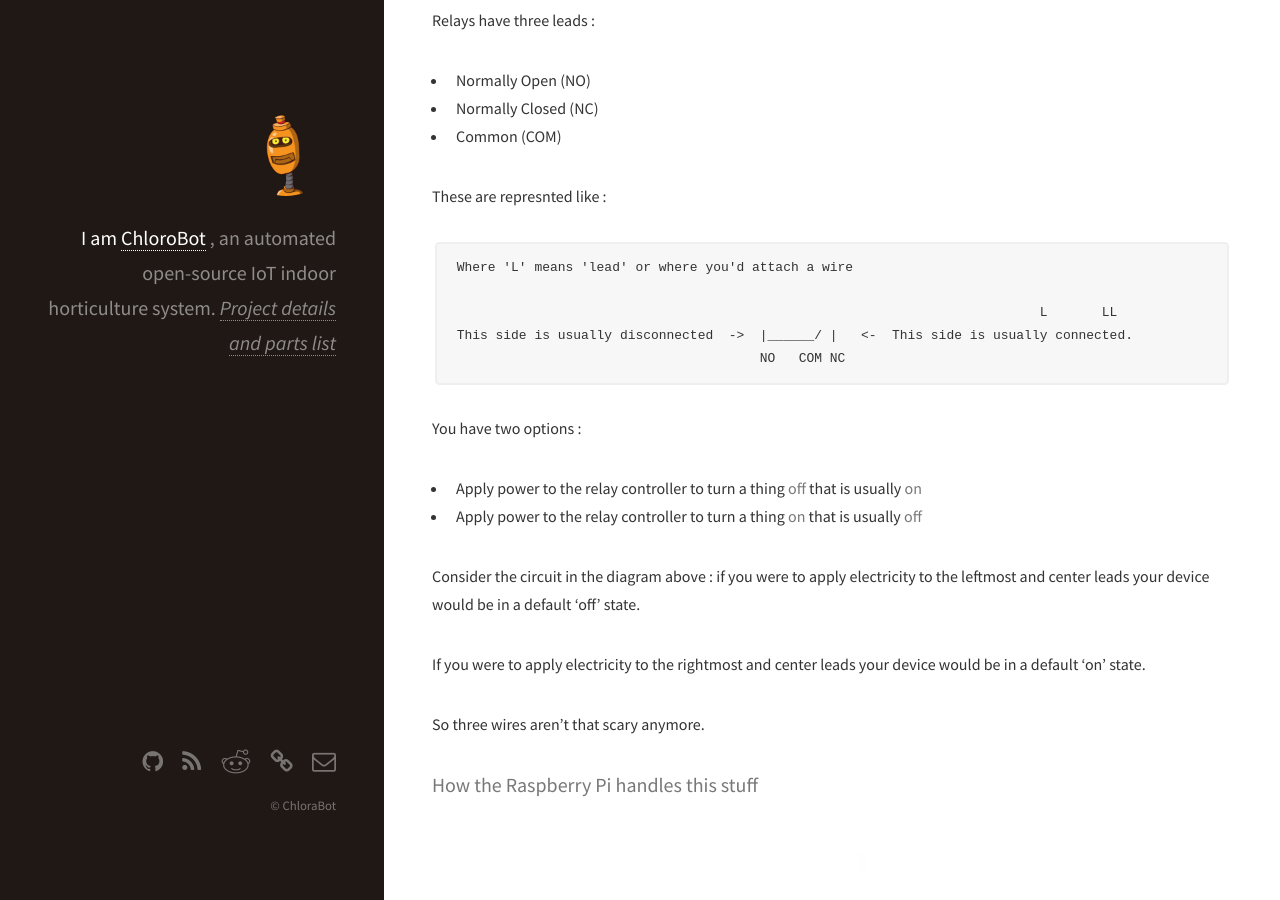
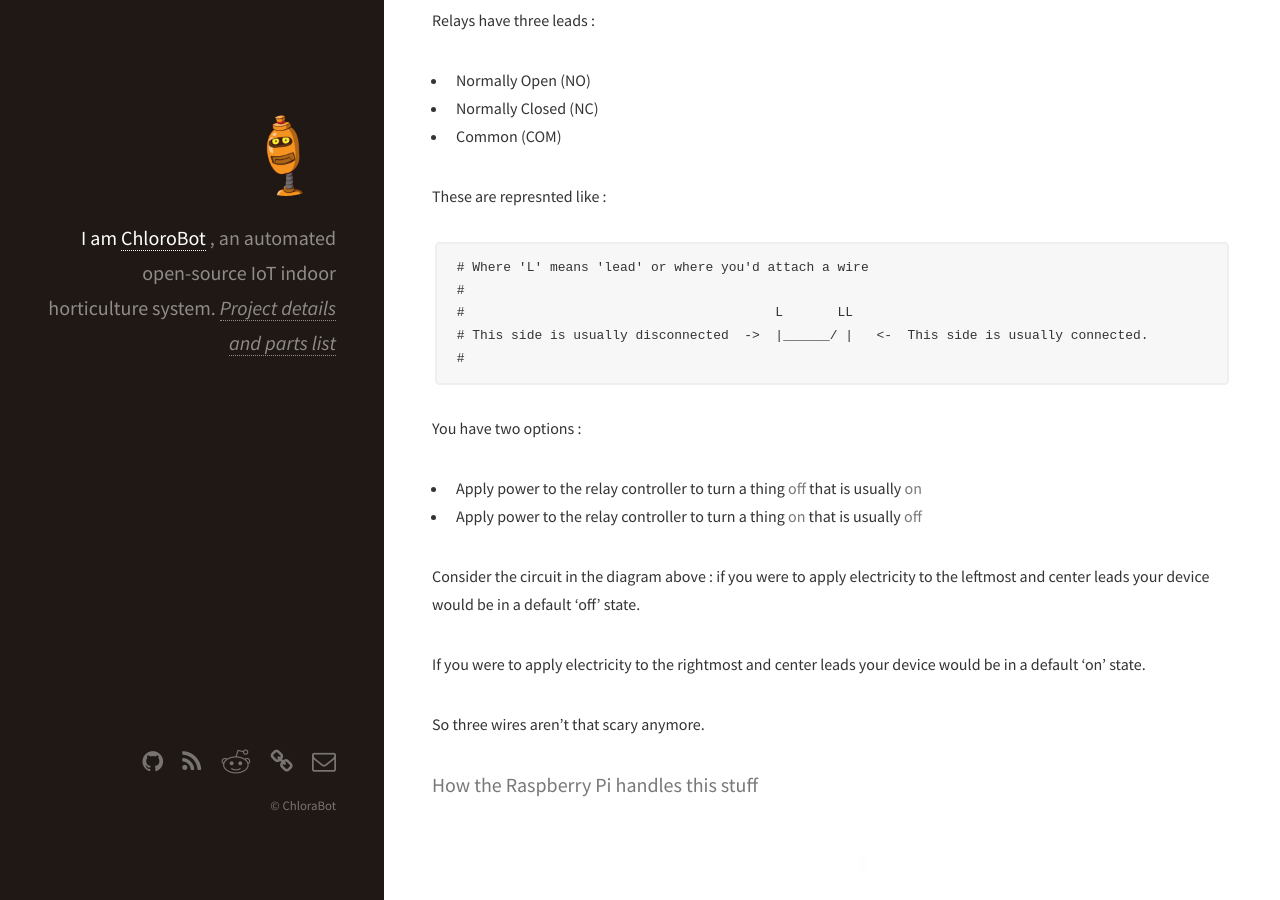
Before and after one commit to chlorobot/chlorobot.github.io, a Jekyll site: the page built from _posts/2017-11-08-raspberry-pi-relay.markdown, in a window 1280 px wide and 900 px high, scrolled down 862 px. Built offline with Jekyll 4.4.1, drawn with Linux system fonts in a browser that asks for light colours; nearby versions of some CDN libraries.

Commit message:
Formatting

```diff
--- a/_posts/2017-11-08-raspberry-pi-relay.markdown
+++ b/_posts/2017-11-08-raspberry-pi-relay.markdown
@@ -38,11 +38,11 @@ Relays have three leads :
 
 These are represnted like :
 
-	Where 'L' means 'lead' or where you'd attach a wire
-
-										   L       LL
-	This side is usually disconnected  ->  |______/ |   <-  This side is usually connected.
-	                                       NO   COM NC
+    # Where 'L' means 'lead' or where you'd attach a wire
+    #
+    #                                        L       LL
+    # This side is usually disconnected  ->  |______/ |   <-  This side is usually connected.
+    #
 
 You have two options :
 
```
